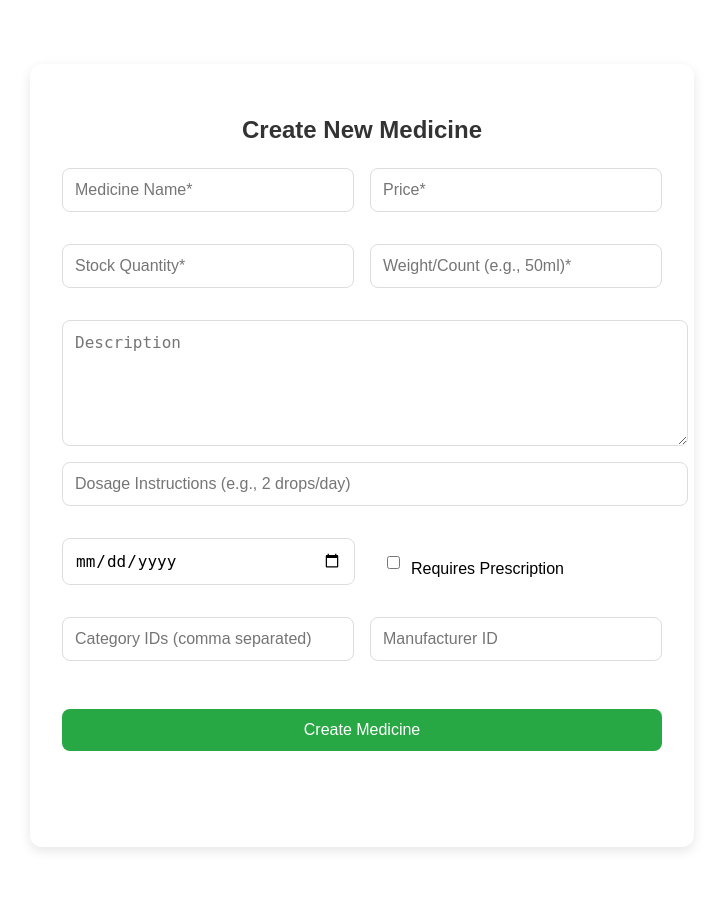
After one commit to ABDULKARIM-BOUTA/Pharmacy-website, a Django app: template templates/medicine/medicine-create.html in a window 1280 px wide. The commit adds this page. Shown: the whole page, without its empty margins (310-1033 px from the left). Run offline with Django 5.2, Linux system fonts and the light colour scheme; the template is opened without the code that fills it, so the values that code supplies are empty.

Commit message:
fixing login

```diff
--- a/_pharmacy_project/urls.py
+++ b/_pharmacy_project/urls.py
@@ -6,9 +6,9 @@ urlpatterns = [
     path('admin/', admin.site.urls),
 
     #third party urls
-    path('api/token/', TokenObtainPairView.as_view(), name='token_obtain_pair'),
-    path('api/token/refresh/', TokenRefreshView.as_view(), name='token_refresh'),
-    path('api/token/verify/', TokenVerifyView.as_view(), name='token_verify'),
+    # path('api/token/', TokenObtainPairView.as_view(), name='token_obtain_pair'),
+    # path('api/token/refresh/', TokenRefreshView.as_view(), name='token_refresh'),
+    # path('api/token/verify/', TokenVerifyView.as_view(), name='token_verify'),
 
     # first party urls
     path('user/', include('users.urls')),
--- a/medicine/models.py
+++ b/medicine/models.py
@@ -23,7 +23,7 @@ class Medicine(models.Model):
     expiration_date = models.DateField()
     created_at = models.DateTimeField(auto_now_add=True)
     updated_at = models.DateTimeField(auto_now=True)
-    category = models.ManyToManyField(Category, related_name='category', null=True, blank=True)
+    category = models.ManyToManyField(Category, related_name='category', blank=True)
     manufacturer = models.ForeignKey(Manufacturer, on_delete=models.SET_NULL, null=True, blank=True)
 
     def __str__(self):
--- a/medicine/urls.py
+++ b/medicine/urls.py
@@ -1,12 +1,17 @@
 from django.urls import path
-from medicine.views import MedicineCreateAPIView, MedicineListAPIView, MedicineDetailAPIView, MedicineUpdateAPIView, MedicineDeleteAPIView
+from medicine.views import MedicineCreateAPIView, MedicineListAPIView, MedicineDetailAPIView, MedicineUpdateAPIView, MedicineDeleteAPIView, MedicineCreatePageView
 
 app_name = 'medicine'
 
 urlpatterns = [
-    path('create/', MedicineCreateAPIView.as_view(), name='medicine-create'),
-    path('list/', MedicineListAPIView.as_view(), name='medicine-list'),
-    path('<int:pk>/detail/', MedicineDetailAPIView.as_view(), name='medicine-detail'),
-    path('<int:pk>/update/', MedicineUpdateAPIView.as_view(), name='medicine-update'),
-    path('<int:pk>/delete/', MedicineDeleteAPIView.as_view(), name='medicine-delete'),
+    # api urls
+    path('api/create/', MedicineCreateAPIView.as_view(), name='medicine-api-create'),
+    path('api/list/', MedicineListAPIView.as_view(), name='medicine-api-list'),
+    path('api/<int:pk>/detail/', MedicineDetailAPIView.as_view(), name='medicine-api-detail'),
+    path('api/<int:pk>/update/', MedicineUpdateAPIView.as_view(), name='medicine-api-update'),
+    path('api/<int:pk>/delete/', MedicineDeleteAPIView.as_view(), name='medicine-api-delete'),
+
+    # templates urls
+    path('create/', MedicineCreatePageView.as_view(), name='medicine-page-create'),
+
 ]
--- /dev/null
+++ b/templates/medicine/medicine-create.html
@@ -0,0 +1,209 @@
+{% extends 'base.html' %}
+{% load static %}
+
+{% block content %}
+<div class="medicine-container">
+    <h2>Create New Medicine</h2>
+
+    <form id="medicine-form" class="medicine-form">
+        {% csrf_token %}
+
+        <!-- Basic Information -->
+        <div class="form-row">
+            <input type="text" id="name" placeholder="Medicine Name*" required>
+            <input type="number" step="0.01" id="price" placeholder="Price*" required>
+        </div>
+
+        <!-- Stock and Measurements -->
+        <div class="form-row">
+            <input type="number" id="stock_quantity" placeholder="Stock Quantity*" required>
+            <input type="text" id="weight_or_count" placeholder="Weight/Count (e.g., 50ml)*" required>
+        </div>
+
+        <!-- Description -->
+        <textarea id="description" placeholder="Description"></textarea>
+        <input type="text" id="dosage" placeholder="Dosage Instructions (e.g., 2 drops/day)">
+
+        <!-- Dates and Prescription -->
+        <div class="form-row">
+            <input type="date" id="expiration_date" placeholder="Expiration Date">
+            <div class="checkbox-container">
+                <input type="checkbox" id="requires_prescription">
+                <label for="requires_prescription">Requires Prescription</label>
+            </div>
+        </div>
+
+        <!-- Category and Manufacturer -->
+        <div class="form-row">
+            <input type="text" id="category" placeholder="Category IDs (comma separated)">
+            <input type="number" id="manufacturer" placeholder="Manufacturer ID">
+        </div>
+
+        <button type="submit">Create Medicine</button>
+    </form>
+
+    <div id="response-message"></div>
+</div>
+
+<style>
+    .medicine-container {
+        background: white;
+        padding: 2rem;
+        border-radius: 12px;
+        box-shadow: 0 4px 12px rgba(0, 0, 0, 0.1);
+        width: 100%;
+        max-width: 600px;
+        margin: 2rem auto;
+    }
+    h2 {
+        text-align: center;
+        margin-bottom: 1.5rem;
+        color: #333;
+    }
+    .medicine-form {
+        display: flex;
+        flex-direction: column;
+        gap: 1rem;
+    }
+    .form-row {
+        display: flex;
+        gap: 1rem;
+    }
+    input, textarea, select {
+        padding: 0.75rem;
+        border: 1px solid #ddd;
+        border-radius: 8px;
+        font-size: 1rem;
+        width: 100%;
+    }
+    textarea {
+        min-height: 100px;
+        resize: vertical;
+    }
+    .checkbox-container {
+        display: flex;
+        align-items: center;
+        gap: 0.5rem;
+        padding: 0.75rem;
+        width: 100%;
+    }
+    .checkbox-container input {
+        width: auto;
+    }
+    button {
+        background-color: #28a745;
+        color: white;
+        padding: 0.75rem;
+        border: none;
+        border-radius: 8px;
+        cursor: pointer;
+        font-size: 1rem;
+        margin-top: 1rem;
+        transition: background-color 0.3s;
+    }
+    button:hover {
+        background-color: #218838;
+    }
+    #response-message {
+        margin-top: 1rem;
+        padding: 1rem;
+        border-radius: 8px;
+        text-align: center;
+    }
+    .success {
+        background-color: #d4edda;
+        color: #155724;
+    }
+    .error {
+        background-color: #f8d7da;
+        color: #721c24;
+    }
+</style>
+
+<script>
+document.addEventListener('DOMContentLoaded', function() {
+    const form = document.getElementById('medicine-form');
+    const responseDiv = document.getElementById('response-message');
+
+    form.addEventListener('submit', async function(e) {
+        e.preventDefault();
+        responseDiv.innerHTML = '';
+        responseDiv.className = 'response-message';
+
+        // Get JWT token
+        function getCookie(name) {
+            const value = `; ${document.cookie}`;
+            const parts = value.split(`; ${name}=`);
+            if (parts.length === 2) return parts.pop().split(';').shift();
+        }
+
+        const token = getCookie('access') || localStorage.getItem('access_token');
+
+        if (!token) {
+            window.location.href = '{% url "users:login-api" %}';
+            return;
+        }
+
+        // Prepare form data with all fields
+        const formData = {
+            name: document.getElementById('name').value,
+            price: parseFloat(document.getElementById('price').value),
+            stock_quantity: parseInt(document.getElementById('stock_quantity').value),
+            description: document.getElementById('description').value,
+            dosage: document.getElementById('dosage').value,
+            requires_prescription: document.getElementById('requires_prescription').checked,
+            weight_or_count: document.getElementById('weight_or_count').value,
+            expiration_date: document.getElementById('expiration_date').value,
+            category: document.getElementById('category').value
+                ? document.getElementById('category').value.split(',').map(Number).filter(id => !isNaN(id))
+                : [],
+            manufacturer: document.getElementById('manufacturer').value
+                ? parseInt(document.getElementById('manufacturer').value)
+                : null
+        };
+
+        try {
+            const response = await fetch('{% url "medicine:medicine-api-create" %}', {
+                method: 'POST',
+                headers: {
+                    'Content-Type': 'application/json',
+                    'Authorization': `Bearer ${token}`,
+                    'X-CSRFToken': '{{ csrf_token }}'
+                },
+                body: JSON.stringify(formData)
+            });
+
+            const result = await response.json();
+
+            if (response.ok) {
+                responseDiv.textContent = 'Medicine created successfully!';
+                responseDiv.classList.add('success');
+                form.reset();
+
+                // Redirect after 2 seconds
+                setTimeout(() => {
+                    window.location.href = '{% url "medicine:medicine-api-list" %}';
+                }, 2000);
+            } else {
+                let errorMessage = result.detail || 'Failed to create medicine';
+                if (result.errors) {
+                    errorMessage = Object.entries(result.errors)
+                        .map(([field, errors]) => `${field}: ${errors.join(', ')}`)
+                        .join('\n');
+                }
+                responseDiv.textContent = errorMessage;
+                responseDiv.classList.add('error');
+            }
+        } catch (error) {
+            responseDiv.textContent = 'Network error. Please try again.';
+            responseDiv.classList.add('error');
+            console.error('Error:', error);
+        }
+    });
+
+    // Set minimum date to today for expiration date
+    const today = new Date().toISOString().split('T')[0];
+    document.getElementById('expiration_date').min = today;
+});
+</script>
+{% endblock %}
--- a/users/urls.py
+++ b/users/urls.py
@@ -1,11 +1,17 @@
 from django.urls import path
-from users.views import SignUpAPIView, SignUpPageView, LogInAPIView, LogInPageView
+from users.views import SignUpAPIView, SignUpPageView, CustomTokenObtainPairView, LogInAPIView, LogInPageView, home
+from rest_framework_simplejwt.views import TokenRefreshView
 
 app_name = 'users'
 
 urlpatterns = [
-    path('signup/', SignUpPageView.as_view(), name='signup-page'),
-    path('api/auth/signup/', SignUpAPIView.as_view(), name='signup-api'),
-    path('login/', LogInPageView.as_view(), name='login-page'),
-    path('api/auth/login/', LogInAPIView.as_view(), name='login-api'),
+    # frontend urls
+    path('signup/', SignUpPageView.as_view(), name='signup-page'),   # Signup page
+    path('login/', LogInPageView.as_view(), name='login-page'),       # Login page
+
+    # backend urls
+    path('api/auth/signup/', SignUpAPIView.as_view(), name='signup-api'),   # API for signup
+    path('api/auth/login/', CustomTokenObtainPairView.as_view(), name='login-api'),  # API for login
+    path('refresh/', TokenRefreshView.as_view(), name='token_refresh'),    # API for token refresh
+    path('', home, name='home'),
 ]
```
Also changed, not shown: _pharmacy_project/settings.py (+8 -22 lines), medicine/views.py (+15 -0 lines), templates/users/home.html (added, +10 -0 lines), templates/users/login.html (+116 -59 lines), templates/users/signup.html (+22 -116 lines), users/backends.py (+14 -8 lines), users/serializers.py (+38 -1 lines), users/views.py (+27 -3 lines), db.sqlite3, medicine/migrations/0003_alter_medicine_category.py (added).
